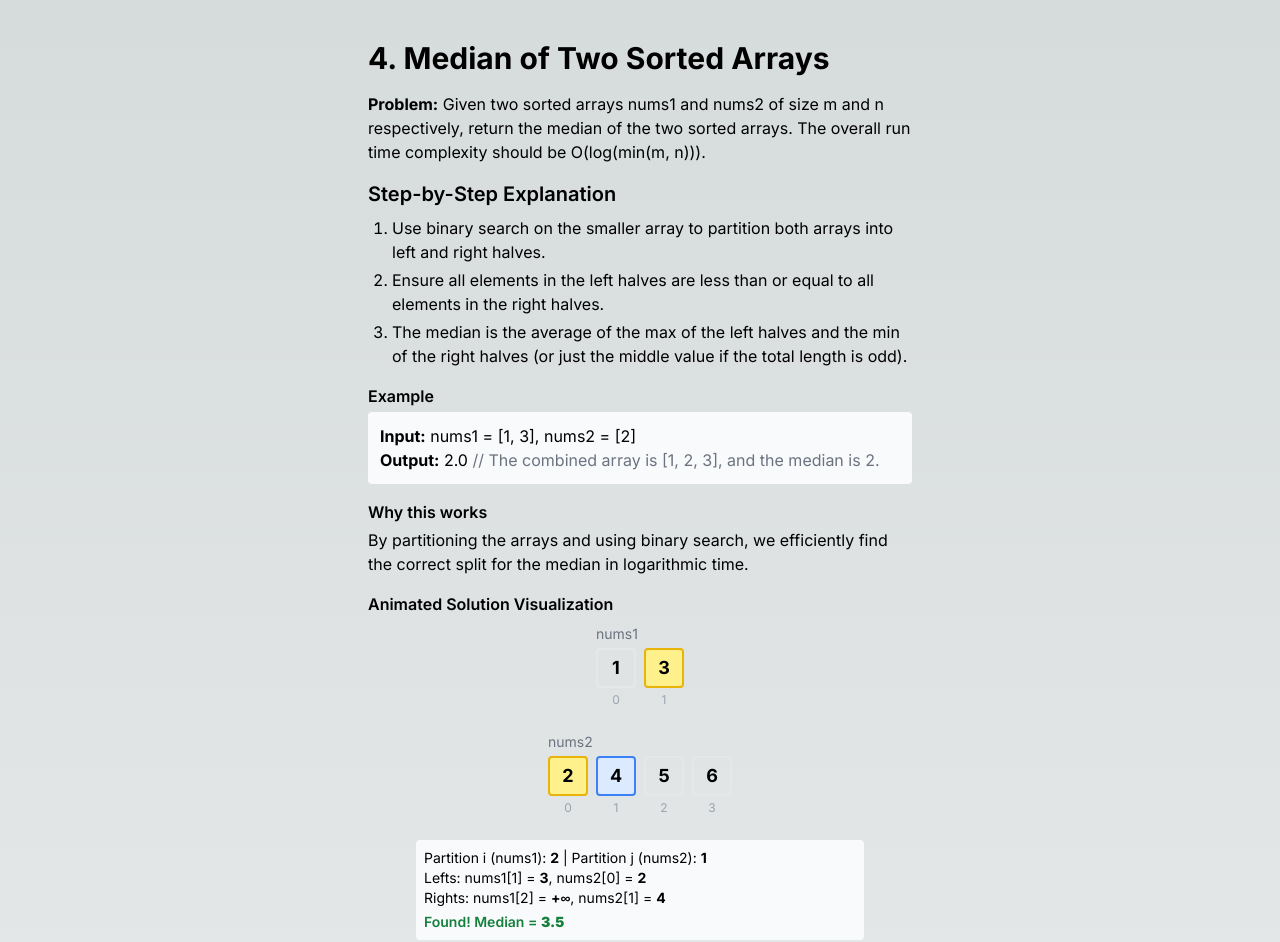
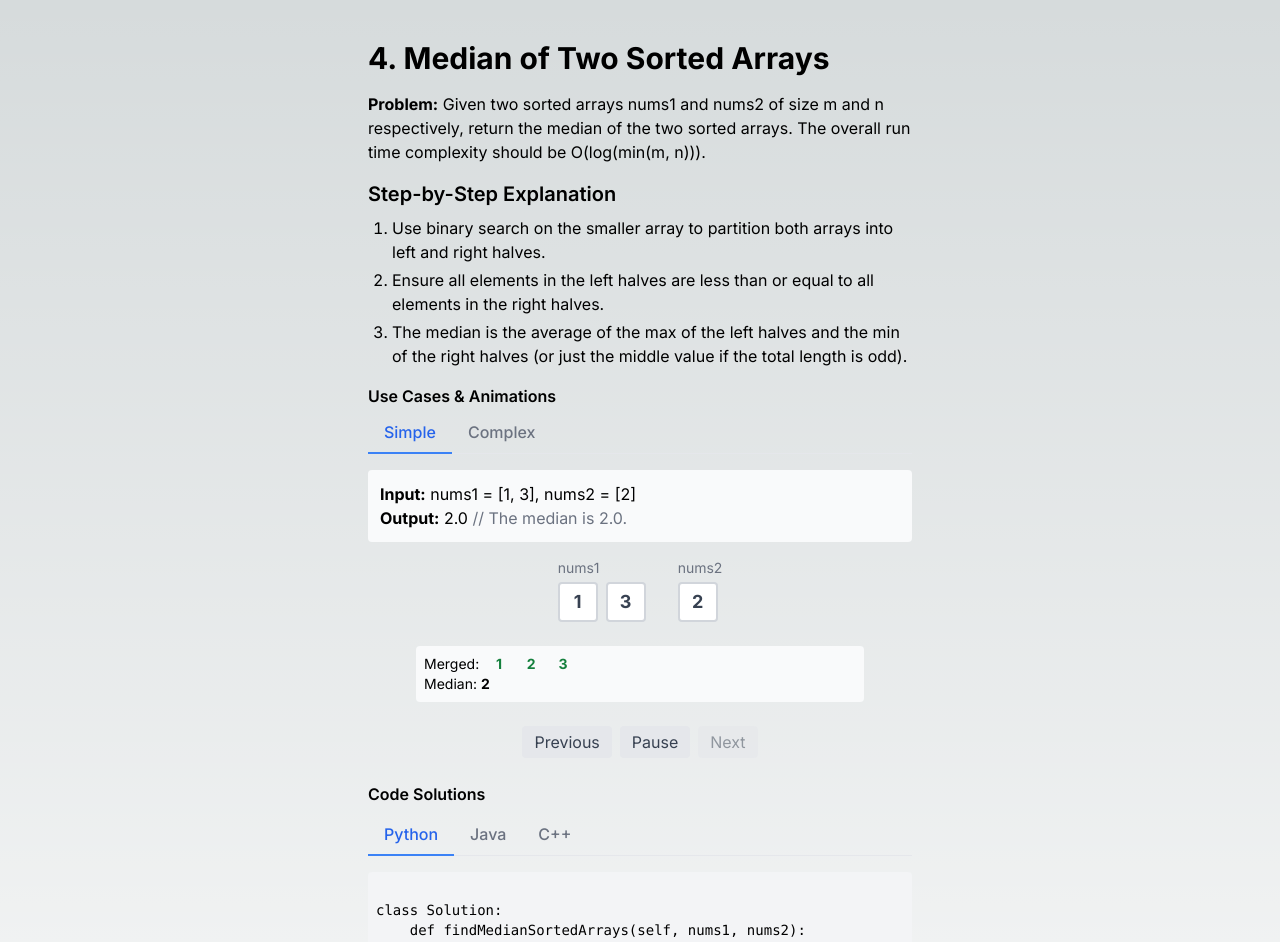
Before and after one commit to Davz33/simplified-leetcode-wiki, a Next.js app: page /problems/4-median-of-two-sorted-arrays in a window 1280 px wide. Shown: the top 942 px of the page. Built offline with nearby package versions, Linux system fonts and the light colour scheme.

Commit message:
refactor(problem-4): accept multi-tab UI for complex use cases, programming languages

```diff
--- a/src/app/problems/4-median-of-two-sorted-arrays/MedianOfTwoSortedArraysAnimation.tsx
+++ b/src/app/problems/4-median-of-two-sorted-arrays/MedianOfTwoSortedArraysAnimation.tsx
@@ -2,59 +2,49 @@
 
 import React, { useState, useEffect, useRef } from 'react';
 
-const nums1 = [1, 3];
-const nums2 = [2, 4, 5, 6];
+interface MedianOfTwoSortedArraysAnimationProps {
+  nums1?: number[];
+  nums2?: number[];
+}
 
-function getSteps(A: number[], B: number[]) {
-  // Always binary search on the smaller array
-  if (A.length > B.length) [A, B] = [B, A];
-  const m = A.length, n = B.length;
+const defaultNums1 = [1, 3];
+const defaultNums2 = [2];
+
+function getSteps(nums1: number[], nums2: number[]) {
   const steps = [];
-  let imin = 0, imax = m, half = Math.floor((m + n + 1) / 2);
-  while (imin <= imax) {
-    const i = Math.floor((imin + imax) / 2);
-    const j = half - i;
-    const Aleft = i > 0 ? A[i - 1] : -Infinity;
-    const Aright = i < m ? A[i] : Infinity;
-    const Bleft = j > 0 ? B[j - 1] : -Infinity;
-    const Bright = j < n ? B[j] : Infinity;
-    steps.push({
-      A: [...A],
-      B: [...B],
-      i, j, imin, imax, Aleft, Aright, Bleft, Bright,
-      found: Aleft <= Bright && Bleft <= Aright,
-      median: null as number | null,
-      step: steps.length + 1,
-    });
-    if (Aleft > Bright) {
-      imax = i - 1;
-    } else if (Bleft > Aright) {
-      imin = i + 1;
+  const merged = [];
+  let i = 0, j = 0;
+  while (i < nums1.length || j < nums2.length) {
+    if (i < nums1.length && (j >= nums2.length || nums1[i] < nums2[j])) {
+      merged.push(nums1[i]);
+      steps.push({ merged: [...merged], i, j, pick: nums1[i], from: 1 });
+      i++;
     } else {
-      // Found partition
-      let median;
-      if ((m + n) % 2 === 1) {
-        median = Math.max(Aleft, Bleft);
-      } else {
-        median = (Math.max(Aleft, Bleft) + Math.min(Aright, Bright)) / 2;
-      }
-      steps[steps.length - 1].median = median;
-      break;
+      merged.push(nums2[j]);
+      steps.push({ merged: [...merged], i, j, pick: nums2[j], from: 2 });
+      j++;
     }
   }
+  // Add a final step for median calculation
+  const n = merged.length;
+  let median;
+  if (n % 2 === 1) median = merged[Math.floor(n / 2)];
+  else median = (merged[n / 2 - 1] + merged[n / 2]) / 2;
+  steps.push({ merged: [...merged], i, j, median });
   return steps;
 }
 
-const steps = getSteps(nums1, nums2);
-
-export default function MedianOfTwoSortedArraysAnimation() {
+export default function MedianOfTwoSortedArraysAnimation({ nums1, nums2 }: MedianOfTwoSortedArraysAnimationProps) {
+  const nums1ToUse = nums1 ?? defaultNums1;
+  const nums2ToUse = nums2 ?? defaultNums2;
+  const steps = getSteps(nums1ToUse, nums2ToUse);
   const [step, setStep] = useState(0);
   const [playing, setPlaying] = useState(true);
   const intervalRef = useRef<NodeJS.Timeout | null>(null);
 
   useEffect(() => {
     if (playing && step < steps.length - 1) {
-      intervalRef.current = setTimeout(() => setStep(s => s + 1), 1600);
+      intervalRef.current = setTimeout(() => setStep(s => s + 1), 1200);
     } else if (intervalRef.current) {
       clearTimeout(intervalRef.current);
     }
@@ -67,46 +57,28 @@ export default function MedianOfTwoSortedArraysAnimation() {
 
   return (
     <div className="flex flex-col items-center gap-4">
-      <div className="mb-2">
+      <div className="flex gap-8 mb-2">
+        <div>
           <div className="text-sm text-gray-500 mb-1">nums1</div>
           <div className="flex gap-2">
-          {current.A.map((num, idx) => (
-            <div key={idx} className={`w-10 h-10 flex items-center justify-center rounded border-2 text-lg font-bold
-              ${idx === current.i - 1 ? 'bg-yellow-200 border-yellow-500' : ''}
-              ${idx === current.i ? 'bg-blue-100 border-blue-500' : ''}
-            `}>{num}</div>
-          ))}
-        </div>
-        <div className="flex gap-2 mt-1">
-          {current.A.map((_, idx) => (
-            <span key={idx} className="w-10 text-center text-xs text-gray-400">{idx}</span>
+            {nums1ToUse.map((num, idx) => (
+              <div key={idx} className={`w-10 h-10 flex items-center justify-center rounded border-2 text-lg font-bold ${idx === current.i ? 'bg-yellow-100 border-yellow-500 text-yellow-700 scale-110' : 'bg-white border-gray-300 text-gray-700'}`}>{num}</div>
             ))}
           </div>
         </div>
-      <div className="mb-2">
+        <div>
           <div className="text-sm text-gray-500 mb-1">nums2</div>
           <div className="flex gap-2">
-          {current.B.map((num, idx) => (
-            <div key={idx} className={`w-10 h-10 flex items-center justify-center rounded border-2 text-lg font-bold
-              ${idx === current.j - 1 ? 'bg-yellow-200 border-yellow-500' : ''}
-              ${idx === current.j ? 'bg-blue-100 border-blue-500' : ''}
-            `}>{num}</div>
-          ))}
-        </div>
-        <div className="flex gap-2 mt-1">
-          {current.B.map((_, idx) => (
-            <span key={idx} className="w-10 text-center text-xs text-gray-400">{idx}</span>
+            {nums2ToUse.map((num, idx) => (
+              <div key={idx} className={`w-10 h-10 flex items-center justify-center rounded border-2 text-lg font-bold ${idx === current.j ? 'bg-yellow-100 border-yellow-500 text-yellow-700 scale-110' : 'bg-white border-gray-300 text-gray-700'}`}>{num}</div>
             ))}
           </div>
         </div>
+      </div>
       <div className="w-full max-w-md text-sm bg-gray-50 rounded p-2 mb-2">
-        <div>Partition i (nums1): <b>{current.i}</b> | Partition j (nums2): <b>{current.j}</b></div>
-        <div>Lefts: nums1[{current.i - 1}] = <b>{current.Aleft === -Infinity ? '-∞' : current.Aleft}</b>, nums2[{current.j - 1}] = <b>{current.Bleft === -Infinity ? '-∞' : current.Bleft}</b></div>
-        <div>Rights: nums1[{current.i}] = <b>{current.Aright === Infinity ? '+∞' : current.Aright}</b>, nums2[{current.j}] = <b>{current.Bright === Infinity ? '+∞' : current.Bright}</b></div>
-        {current.found ? (
-          <div className="text-green-700 font-semibold mt-1">Found! Median = <b>{current.median}</b></div>
-        ) : (
-          <div className="text-gray-500 mt-1">Adjusting partitions...</div>
+        <div>Merged: {current.merged.map((d, i) => <span key={i} className="inline-block w-8 text-center font-bold text-green-700">{d}</span>)}</div>
+        {current.median !== undefined && (
+          <div>Median: <b>{current.median}</b></div>
         )}
       </div>
       <div className="flex gap-2 items-center">
--- a/src/app/problems/4-median-of-two-sorted-arrays/page.tsx
+++ b/src/app/problems/4-median-of-two-sorted-arrays/page.tsx
@@ -1,4 +1,5 @@
 import Link from 'next/link';
+import Tabs from '../../components/Tabs';
 import MedianOfTwoSortedArraysAnimation from './MedianOfTwoSortedArraysAnimation';
 
 export default function MedianOfTwoSortedArrays() {
@@ -14,19 +15,26 @@ export default function MedianOfTwoSortedArrays() {
         <li>Ensure all elements in the left halves are less than or equal to all elements in the right halves.</li>
         <li>The median is the average of the max of the left halves and the min of the right halves (or just the middle value if the total length is odd).</li>
       </ol>
-      <h3 className="font-semibold mb-1">Example</h3>
-      <div className="mb-4 bg-gray-50 p-3 rounded">
-        <div><b>Input:</b> nums1 = [1, 3], nums2 = [2]</div>
-        <div><b>Output:</b> 2.0 <span className="text-gray-500">// The combined array is [1, 2, 3], and the median is 2.</span></div>
-      </div>
-      <h3 className="font-semibold mb-1">Why this works</h3>
-      <p className="mb-4">By partitioning the arrays and using binary search, we efficiently find the correct split for the median in logarithmic time.</p>
-      <h3 className="font-semibold mb-2">Animated Solution Visualization</h3>
-      <MedianOfTwoSortedArraysAnimation />
+      <h3 className="font-semibold mb-1">Use Cases & Animations</h3>
+      <Tabs labels={["Simple", "Complex"]}>
+        <div key="simple">
+          <div className="mb-4 bg-gray-50 p-3 rounded">
+            <div><b>Input:</b> nums1 = [1, 3], nums2 = [2]</div>
+            <div><b>Output:</b> 2.0 <span className="text-gray-500">{'// The median is 2.0.'}</span></div>
+          </div>
+          <MedianOfTwoSortedArraysAnimation />
+        </div>
+        <div key="complex">
+          <div className="mb-4 bg-gray-50 p-3 rounded">
+            <div><b>Input:</b> nums1 = [1, 4, 7, 10, 13], nums2 = [2, 3, 5, 6, 8, 9, 11, 12]</div>
+            <div><b>Output:</b> 7.0 <span className="text-gray-500">{'// The median is 7.0.'}</span></div>
+          </div>
+          <MedianOfTwoSortedArraysAnimation nums1={[1,4,7,10,13]} nums2={[2,3,5,6,8,9,11,12]} />
+        </div>
+      </Tabs>
       <h3 className="font-semibold mb-2 mt-6">Code Solutions</h3>
-      <div className="mb-4">
-        <div className="font-semibold">Python</div>
-        <pre className="bg-gray-100 rounded p-2 overflow-x-auto text-sm"><code>{`
+      <Tabs labels={["Python", "Java", "C++"]}>
+        <pre className="bg-gray-100 rounded p-2 overflow-x-auto text-sm" key="py"><code>{`
 class Solution:
     def findMedianSortedArrays(self, nums1, nums2):
         A, B = nums1, nums2
@@ -52,10 +60,7 @@ class Solution:
                 else: min_of_right = min(A[i], B[j])
                 return (max_of_left + min_of_right) / 2.0
 `}</code></pre>
-      </div>
-      <div className="mb-4">
-        <div className="font-semibold">Java</div>
-        <pre className="bg-gray-100 rounded p-2 overflow-x-auto text-sm"><code>{`
+        <pre className="bg-gray-100 rounded p-2 overflow-x-auto text-sm" key="java"><code>{`
 class Solution {
     public double findMedianSortedArrays(int[] nums1, int[] nums2) {
         int m = nums1.length, n = nums2.length;
@@ -83,10 +88,7 @@ class Solution {
     }
 }
 `}</code></pre>
-      </div>
-      <div className="mb-4">
-        <div className="font-semibold">C++</div>
-        <pre className="bg-gray-100 rounded p-2 overflow-x-auto text-sm"><code>{`
+        <pre className="bg-gray-100 rounded p-2 overflow-x-auto text-sm" key="cpp"><code>{`
 class Solution {
 public:
     double findMedianSortedArrays(vector<int>& nums1, vector<int>& nums2) {
@@ -115,7 +117,7 @@ public:
     }
 };
 `}</code></pre>
-      </div>
+      </Tabs>
       <Link href="/" className="text-blue-600 hover:underline mt-8 inline-block">← Back to Home</Link>
     </main>
   );
```
Lines whose indentation alone changed are shown as unchanged.
